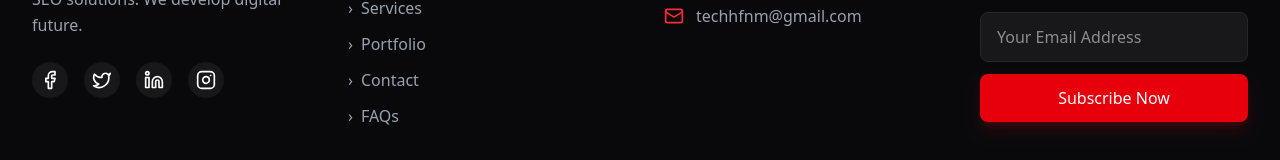
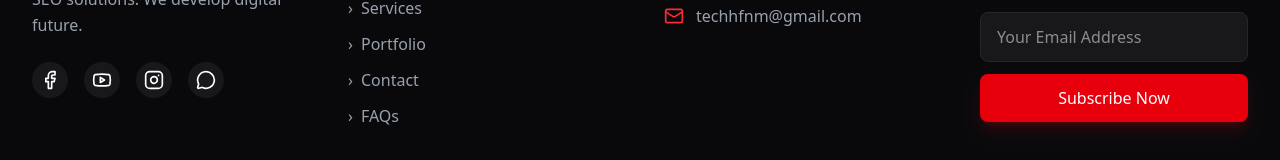
Before and after one commit to Tech-FNM/techfnm, a React (Vite) app: page / in a window 1280 px wide. Shown: the part 6830-6990 px from the top of the page. Built offline with nearby package versions, Linux system fonts and the light colour scheme; no server answers; the database is empty.

Commit message:
feat(footer): Update social media links and icons
Replaces placeholder social media icons and links in the footer with actual relevant icons (Youtube, MessageCircle) and correct URLs for Facebook, Youtube, and Instagram.

```diff
--- a/src/components/Footer.tsx
+++ b/src/components/Footer.tsx
@@ -1,4 +1,4 @@
-import { Mail, MapPin, Phone, Facebook, Twitter, Linkedin, Instagram, CheckCircle2, Loader2 } from 'lucide-react';
+import { Mail, MapPin, Phone, Facebook, Youtube, Instagram, MessageCircle, CheckCircle2, Loader2 } from 'lucide-react';
 import { useState } from 'react';
 
 export default function Footer() {
@@ -57,17 +57,17 @@ export default function Footer() {
               We specialize in custom web development, mobile apps, and SEO solutions. We develop digital future.
             </p>
             <div className="flex space-x-4">
-              <a href="#" className="bg-zinc-900 p-2 rounded-full hover:bg-red-600 transition-colors">
+              <a href="https://www.facebook.com/techfnm" target="_blank" rel="noopener noreferrer" className="bg-zinc-900 p-2 rounded-full hover:bg-blue-600 transition-colors">
                 <Facebook size={20} />
               </a>
-              <a href="#" className="bg-zinc-900 p-2 rounded-full hover:bg-red-400 transition-colors">
-                <Twitter size={20} />
+              <a href="https://www.youtube.com/@techhfnm" target="_blank" rel="noopener noreferrer" className="bg-zinc-900 p-2 rounded-full hover:bg-red-600 transition-colors">
+                <Youtube size={20} />
               </a>
-              <a href="#" className="bg-zinc-900 p-2 rounded-full hover:bg-red-700 transition-colors">
-                <Linkedin size={20} />
+              <a href="https://www.instagram.com/techfnm" target="_blank" rel="noopener noreferrer" className="bg-zinc-900 p-2 rounded-full hover:bg-pink-600 transition-colors">
+                <Instagram size={20} />
               </a>
-              <a href="#" className="bg-zinc-900 p-2 rounded-full hover:bg-pink-600 transition-colors">
-                <Instagram size={20} />
+              <a href="https://wa.me/+923139023118" target="_blank" rel="noopener noreferrer" className="bg-zinc-900 p-2 rounded-full hover:bg-green-600 transition-colors">
+                <MessageCircle size={20} />
               </a>
             </div>
           </div>
```
